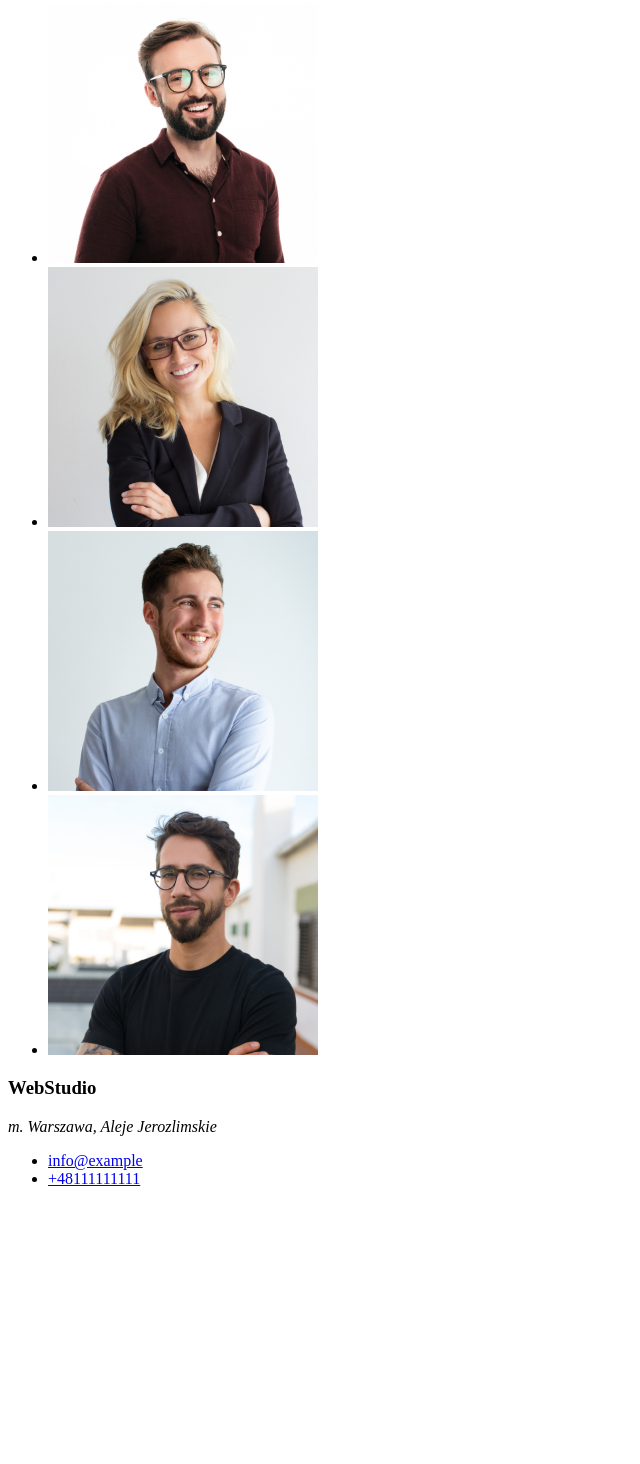
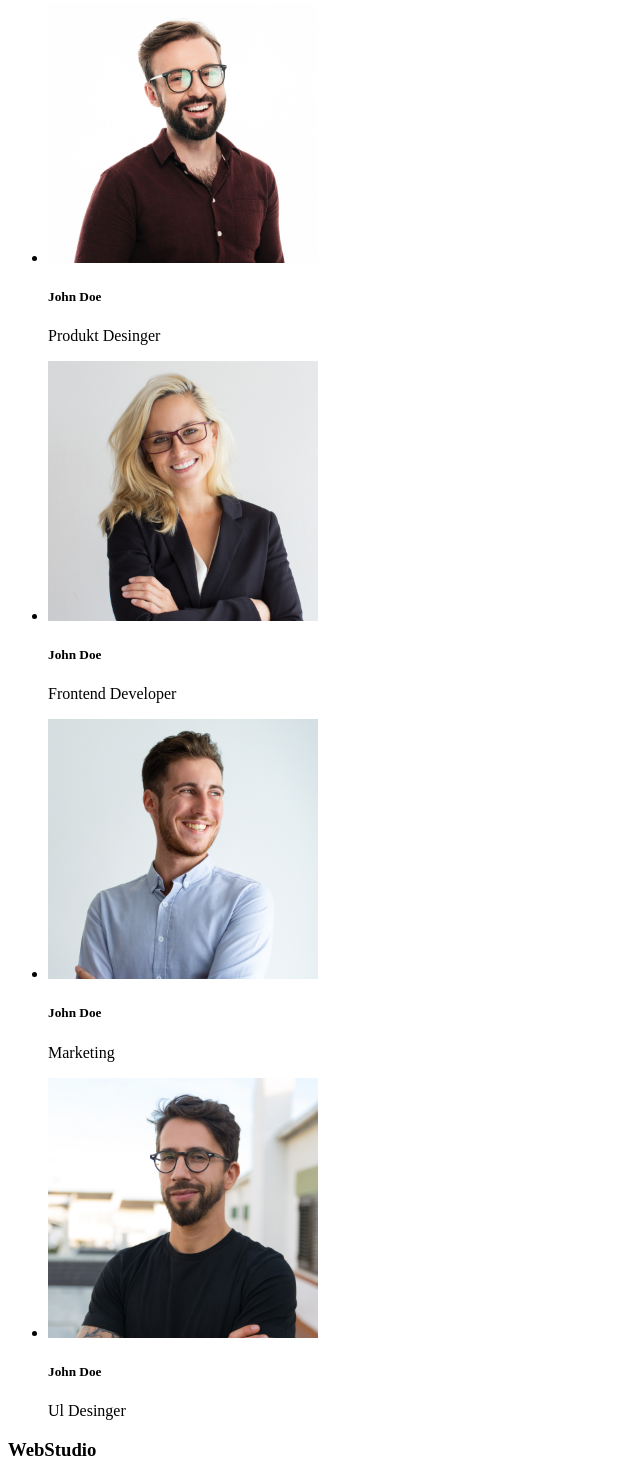
Before and after one commit to LukaszSlawecki/goit-markup-hw-01, a plain HTML site: page index.html in a window 1280 px wide. Shown: the part 1642-3106 px from the top of the page, without its empty margins (0-640 px from the left). Before the commit the page ends 2846 px from the top, so only its background shows below. Drawn offline with Linux system fonts and the light colour scheme.

Commit message:
Dodałem nazwiska do zdjęć

```diff
--- a/index.html
+++ b/index.html
@@ -86,15 +86,23 @@
         <ul>
           <li>
             <img src="images/man1.jpg" width="270" ; height="260" ;>
+            <h5>John Doe</h5>
+            <p>Produkt Desinger</p>
           </li>
           <li>
             <img src="images/woman.jpg" width="270px" ; height="260">
+            <h5>John Doe</h5>
+            <p>Frontend Developer</p>
           </li>
           <li>
             <img src="images/man2.jpg" width="270" ; height="260">
+            <h5>John Doe</h5>
+            <p>Marketing</p>
           </li>
           <li>
             <img src="images/man3.jpg" width="270" ; height="260">
+            <h5>John Doe</h5>
+            <p>Ul Desinger</p>
           </li>
         </ul>
       </section>
```
